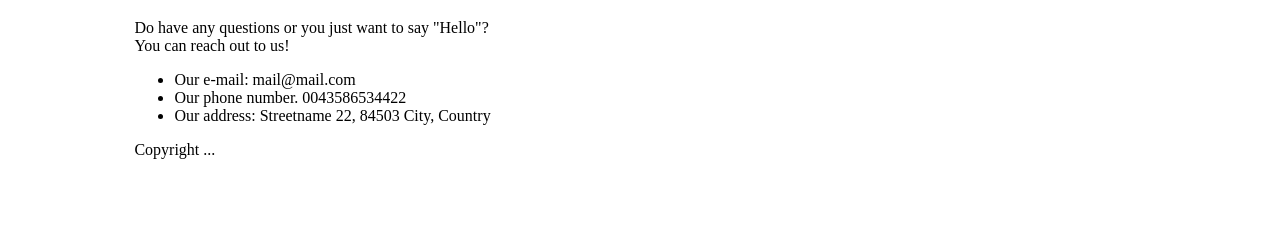
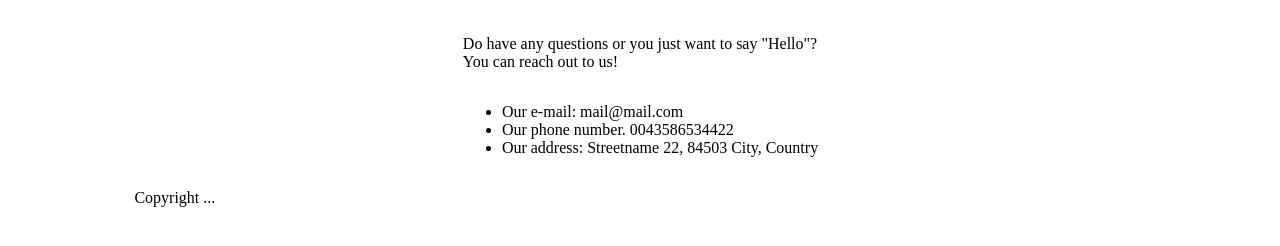
Before and after one commit to KUBAHO3/Awesome-Books, a website: page index.html in a window 1280 px wide. Shown: the part 480-726 px from the top of the page. Drawn offline with Linux system fonts and the light colour scheme.

Commit message:
add contact css

```diff
--- a/style.css
+++ b/style.css
@@ -98,3 +98,10 @@ button[type="submit"] {
 .active-menu {
   color: blue;
 }
+
+.contact-info {
+  display: flex;
+  flex-direction: column;
+  justify-content: center;
+  align-items: center
+}
```
